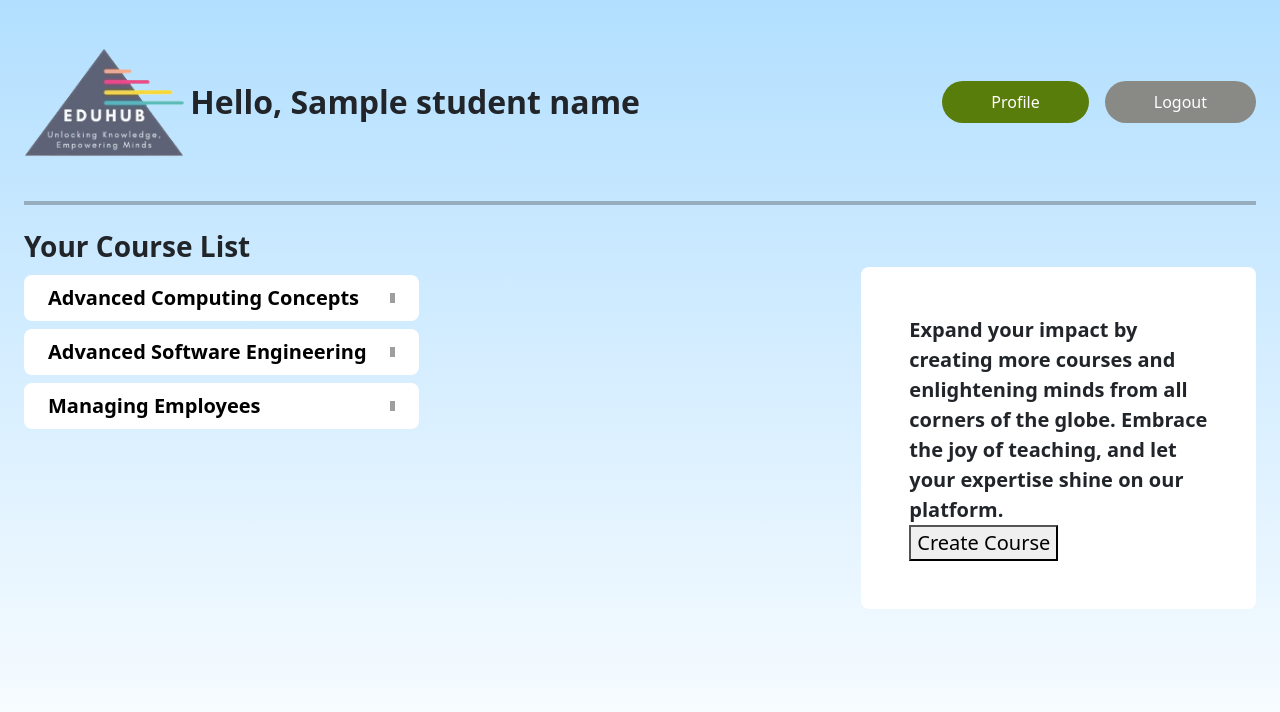
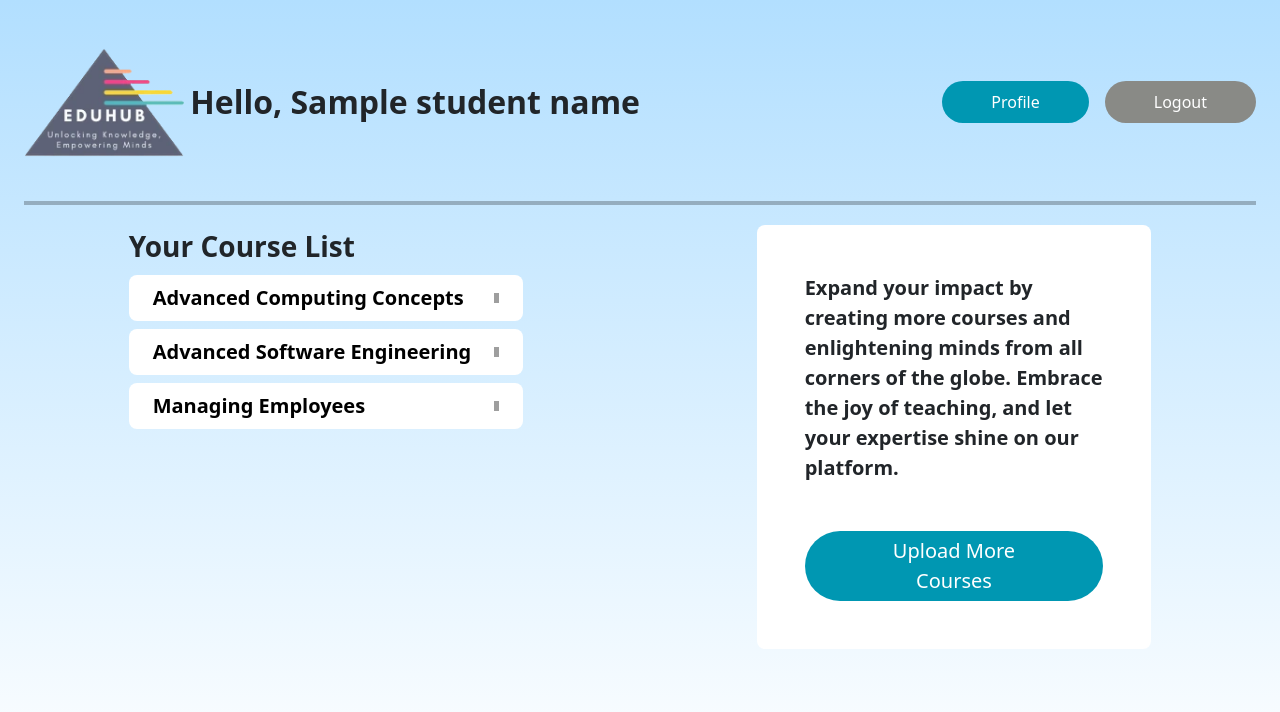
Before and after one commit to azhar9/COMP8347, a Django app: template onlinelearningapp/templates/home_teacher.html in a window 1280 px wide. Shown: the top 712 px of the page. Run offline with Django 4.2, Linux system fonts and the light colour scheme; data comes from the database, SQL or seed files in the repository; tables that the repository leaves empty hold one stand-in row (values such as "Sample post"); the template is opened without the code that fills it: values that come from a table or form of the project are taken from there, most other values are stand-ins (such as "Sample title", 1, 10 or a date in 2020); some libraries are stand-ins or nearby versions; grey boxes are pictures that could not be loaded.

Commit message:
fixed css on teacher home page

```diff
--- a/onlinelearningapp/static/css/style.css
+++ b/onlinelearningapp/static/css/style.css
@@ -20,7 +20,7 @@ a {
 }
 
 .btn-color-primary {
-    background: #597D0A;
+    background: #0097B2 !important;
     color: white;
 }
 
--- a/onlinelearningapp/templates/home_teacher.html
+++ b/onlinelearningapp/templates/home_teacher.html
@@ -1,14 +1,14 @@
 {% extends 'base.html' %}
 {% load static %}
 {% block title %}
-Student Home
+Teacher Home
 {% endblock %}
 {% block content %}
 
-<div class="fs-3 fw-bold">Your Course List</div>
 
-<div class="row justify-content-between">
+<div class="row justify-content-around">
     <div class="col-4">
+        <div class="fs-3 fw-bold">Your Course List</div>
         {% for course in course_list %}
         <div class="fs-5 fw-bold background-white px-4 py-2 my-2 rounded-3 d-flex flex-row justify-content-between align-items-center">
             <a href="{% url 'course_detail' course.id %}">{{ course.name }}</a>
@@ -17,11 +17,11 @@ Student Home
         {% endfor %}
     </div>
     <div class="col-4">
-        <div class="background-white d-flex flex-column justify-content-start p-5 rounded-3 fs-5 fw-bold">
+        <div class="background-white d-flex flex-column justify-content-center align-items-center p-5 rounded-3 fs-5 fw-bold">
             Expand your impact by creating more courses and enlightening minds from all corners of the globe. Embrace
             the joy of teaching, and let your expertise shine on our platform.
             <a href="{% url 'create_course' %}">
-                <button>Create Course</button>
+                <button class="btn rounded-pill px-5 py-1 btn-color-primary mt-5 fs-5">Upload More Courses</button>
             </a>
         </div>
     </div>
```
